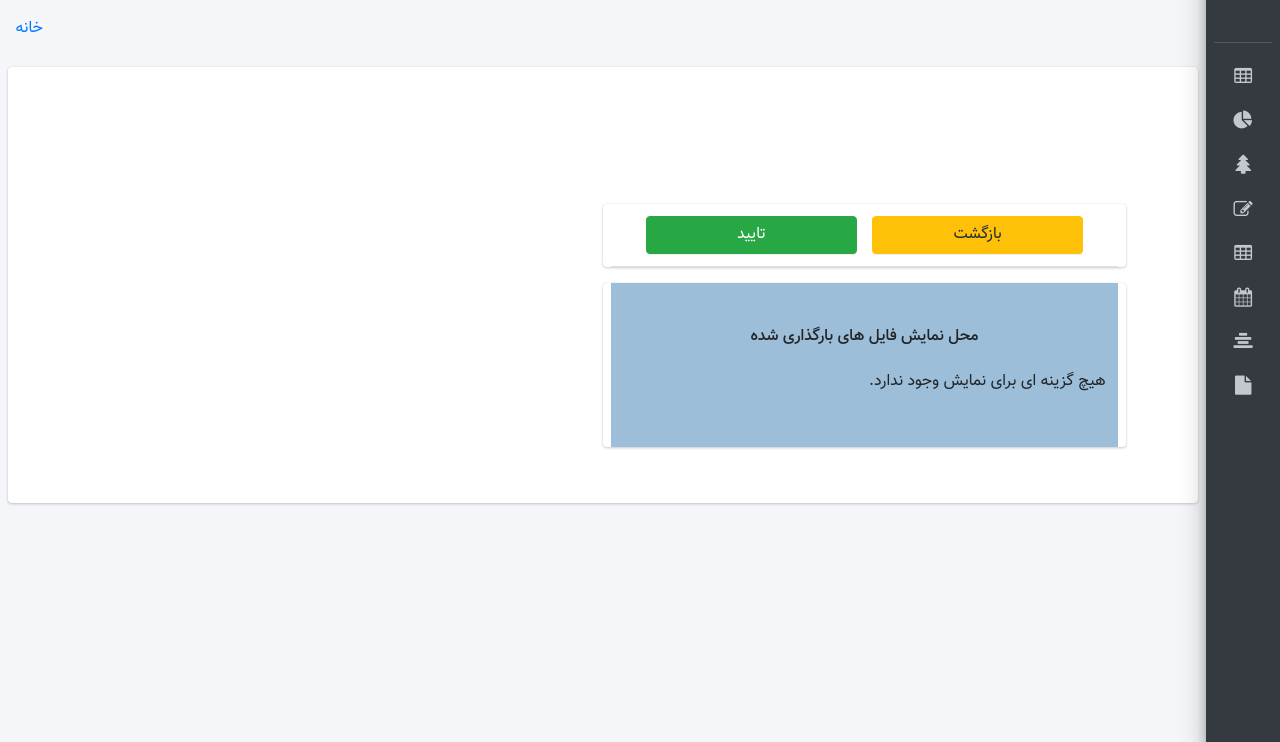
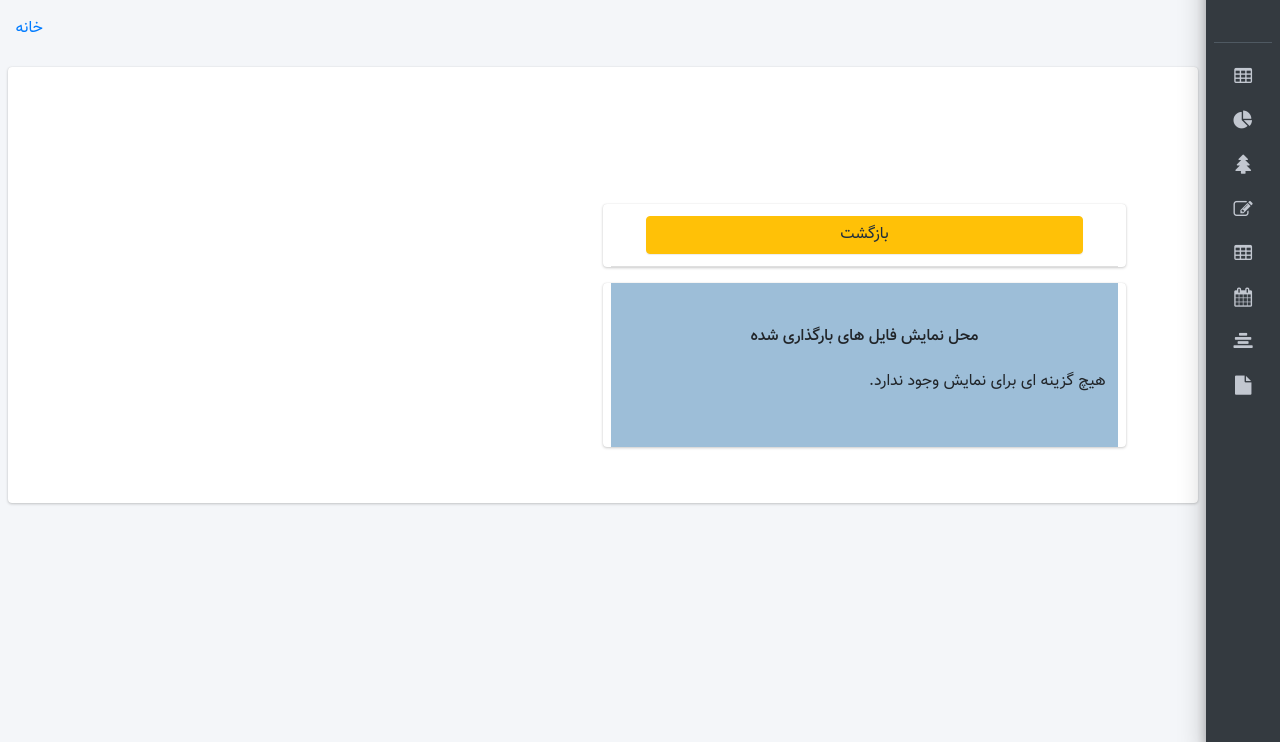
Before and after one commit to ghasemi63/TopSkill, a Django app: template cultural/templates/document_score.html in a window 1280 px wide. Shown: the part 57-799 px from the top of the page. Run offline with Django 4.2, Linux system fonts and the light colour scheme; the template is opened without the code that fills it, so the values that code supplies are empty; some libraries are stand-ins or nearby versions.

Commit message:
remove submit buttun from score page

```diff
--- a/cultural/templates/document_score.html
+++ b/cultural/templates/document_score.html
@@ -13,15 +13,10 @@
                         <div class="card-body">
                             <div class="card col-md-6 col justify-content-center">
                                 <div class="card-header">
-                                    <div class="btn-group col-12">
-                                        <div class="col-6 ">
+                                    <div class="btn-group col-md-12">
+                                        <div class="col-12 ">
                                             <a href="{% url 'TopSkill:student_detail' contex.student_id %}">
                                                 <button type="button" class="btn btn-warning col-12">بازگشت</button>
-                                            </a>
-                                        </div>
-                                        <div class="col-6">
-                                            <a href="{% url 'TopSkill:student_detail' contex.student_id %}">
-                                                <button type="button" class="btn btn-success col-12">تایید</button>
                                             </a>
                                         </div>
                                     </div>
```
